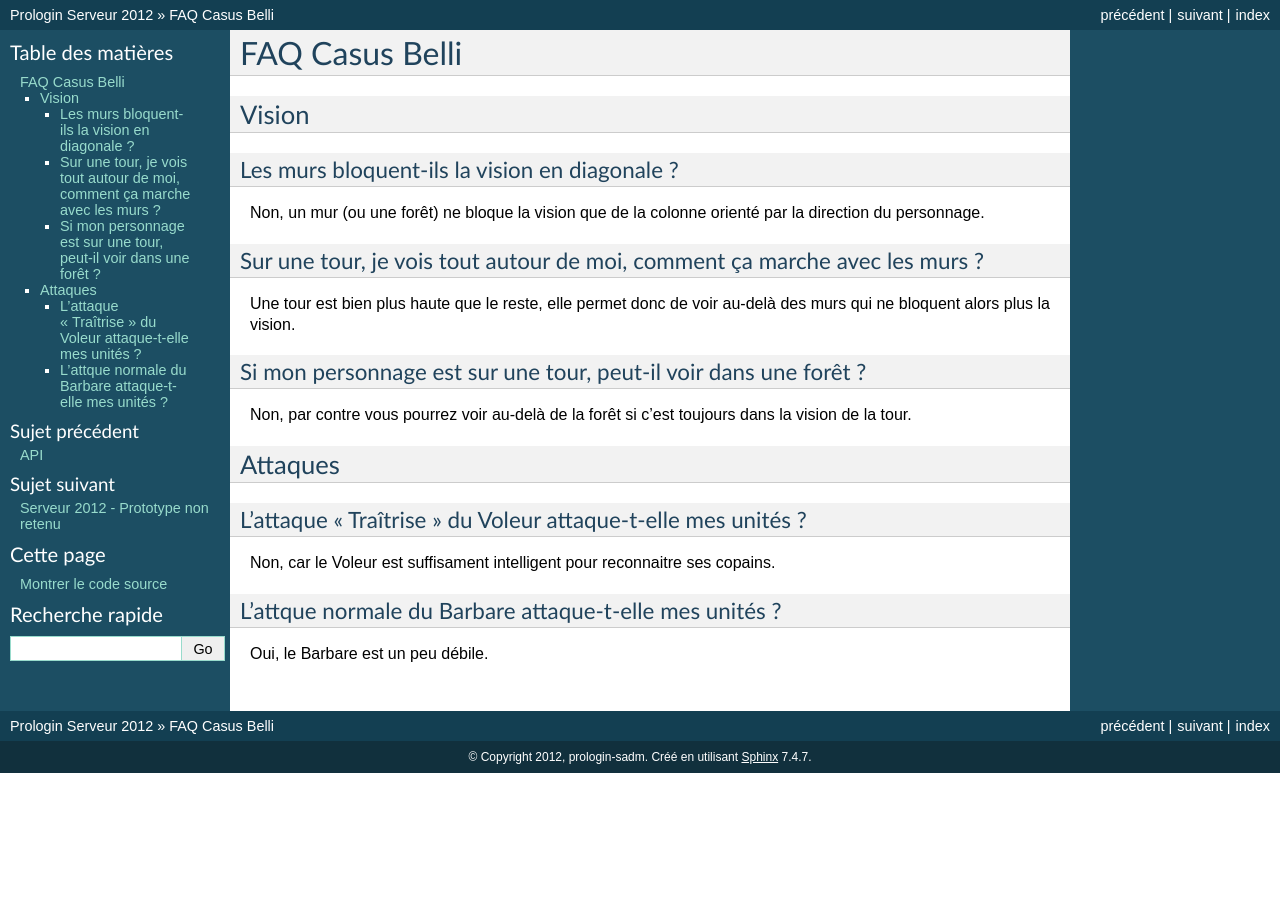
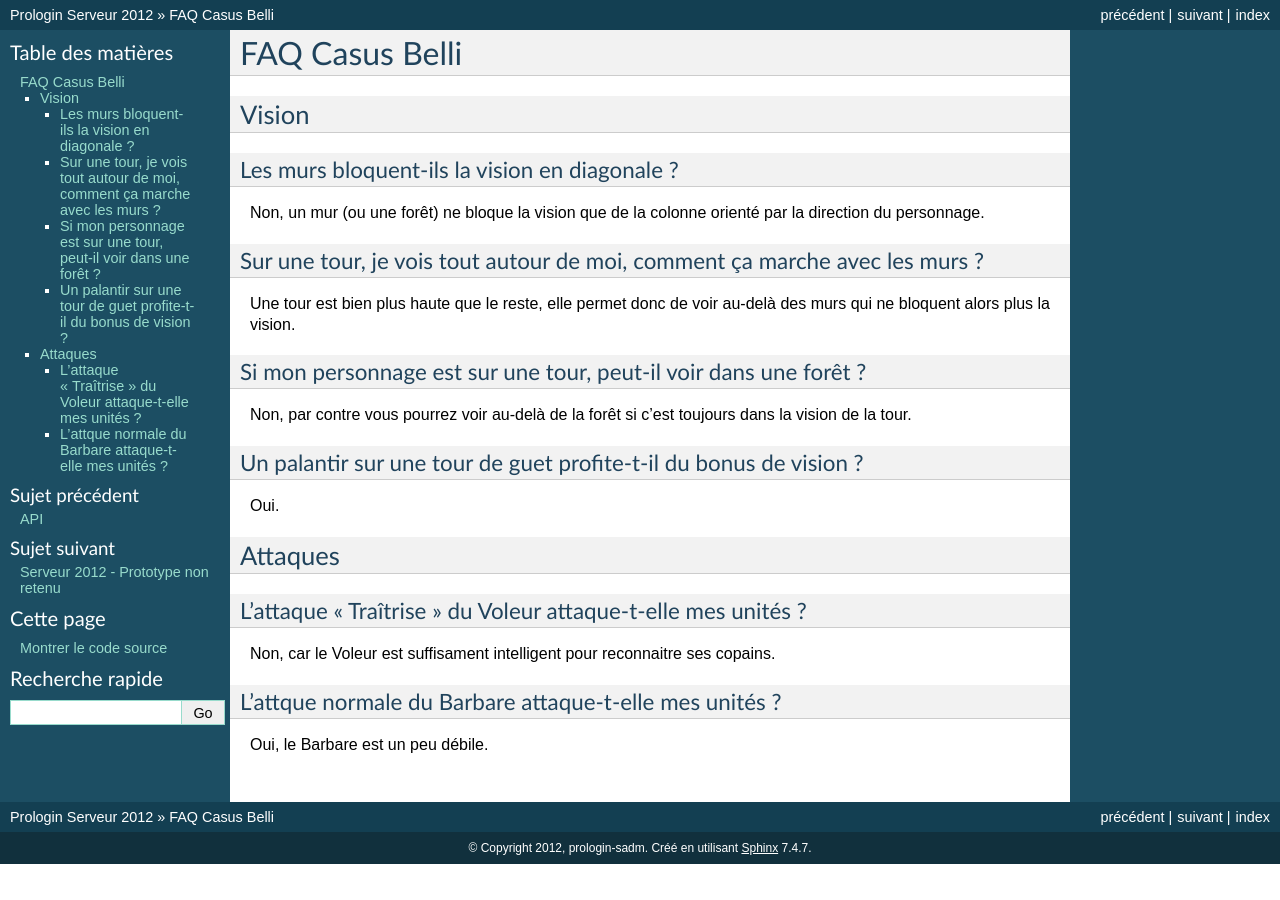
Before and after one commit to prologin/prologin2012, a Sphinx documentation site: the page built from doc/faq-candidat.rst, in a window 1280 px wide. Built offline with Sphinx 7.4.7, drawn with Linux system fonts in a browser that asks for light colours.

Commit message:
add question

```diff
--- a/doc/faq-candidat.rst
+++ b/doc/faq-candidat.rst
@@ -23,6 +23,11 @@ Si mon personnage est sur une tour, peut-il voir dans une forêt ?
 Non, par contre vous pourrez voir au-delà de la forêt si c'est toujours dans la
 vision de la tour.
 
+Un palantir sur une tour de guet profite-t-il du bonus de vision ?
+------------------------------------------------------------------
+
+Oui.
+
 Attaques
 ========
 
```
